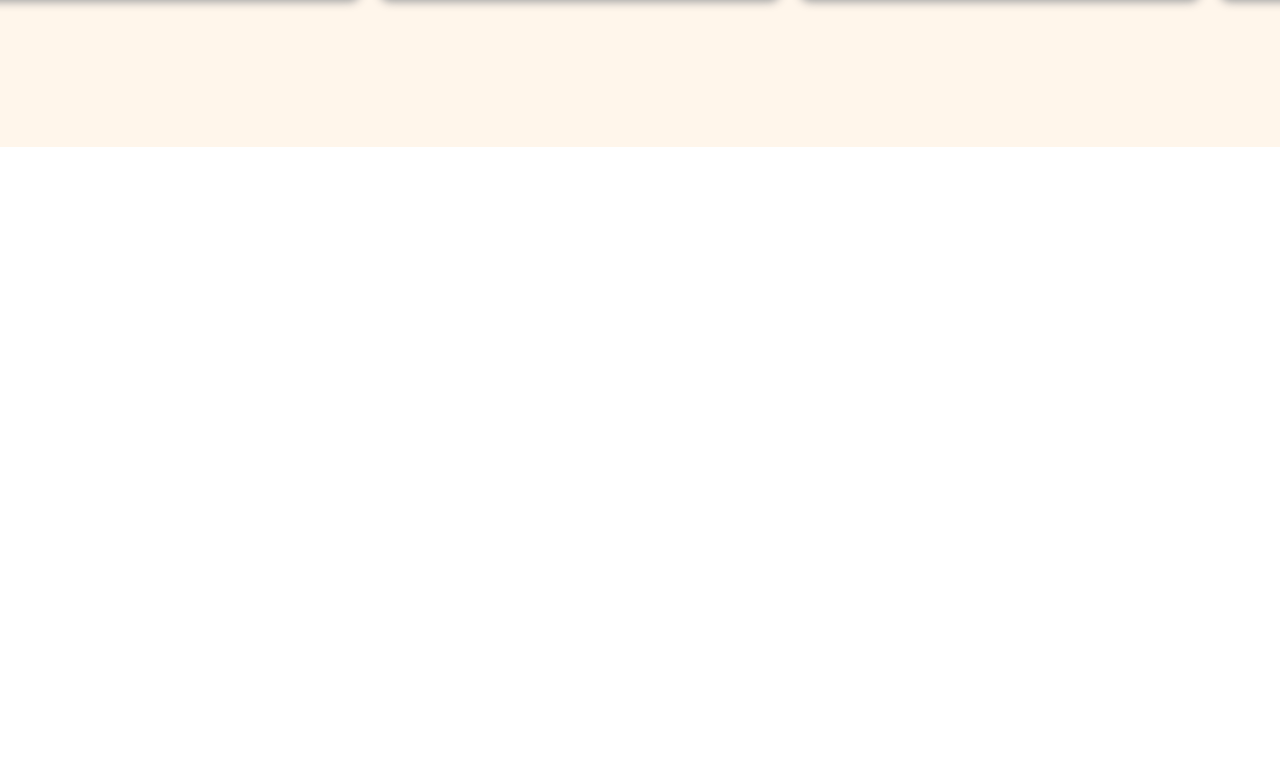
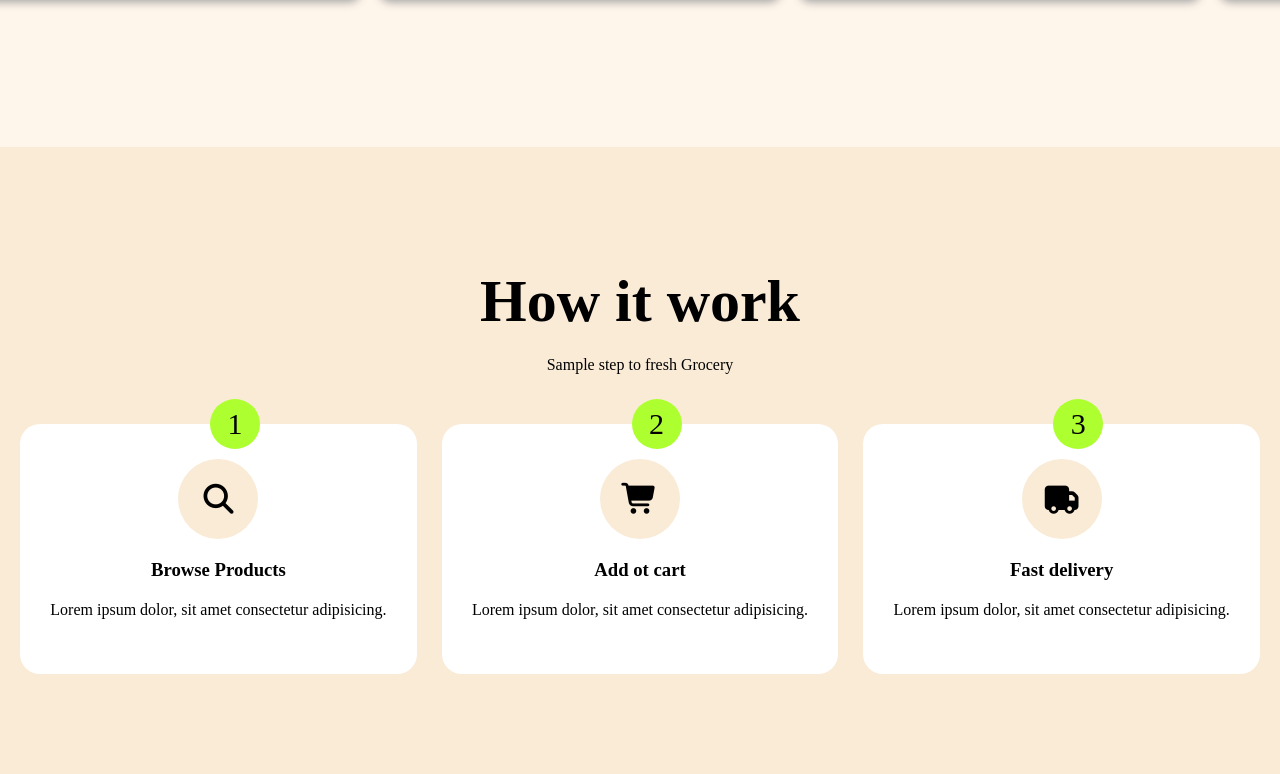
Before and after one commit to Rathanak-Phan/AKTA-Grocery, a plain HTML site: page index.html in a window 1280 px wide. Shown: the part 1289-2063 px from the top of the page. Before the commit the page ends 1436 px from the top, so only its background shows below. Drawn offline with Linux system fonts and the light colour scheme.

Commit message:
How it work

```diff
--- a/index.html
+++ b/index.html
@@ -99,7 +99,7 @@
                         </div>
                     </div>
                     <div class="card"></div>
-                                        <div class="card">
+                    <div class="card">
                         <div class="image">
                             <img src="https://encrypted-tbn0.gstatic.com/images?q=tbn:ANd9GcQvWwffRDgJHNPK3jq2ALCoLJP-W-RGjY9dGXZNwYlE1wdXtV9gU1mDqEk&s=10" alt="">
                         </div>
@@ -115,6 +115,47 @@
                 </div>
             </div>
         </section>
+
+        <!-- How ot work -->
+        <section class="works">
+            <div class="screen-width">
+                <h2>How it work</h2>
+                <p>Sample step to fresh Grocery</p>
+
+                <div class="card-container">
+                    <div class="card">
+                        <div class="search">
+                            <i class="fa-solid fa-magnifying-glass"></i>
+                        </div>
+                        <h3>Browse Products</h3>
+                        <p>Lorem ipsum dolor, sit amet consectetur adipisicing.</p>
+
+                        <!--  -->
+                        <div class="order-number">1</div>
+                    </div>
+                    <div class="card">
+                        <div class="search">
+                            <i class="fa-solid fa-cart-shopping"></i>
+                        </div>
+                        <h3>Add ot cart</h3>
+                        <p>Lorem ipsum dolor, sit amet consectetur adipisicing.</p>
+
+                        <!--  -->
+                        <div class="order-number">2</div>
+                    </div>
+                    <div class="card">
+                        <div class="search">
+                            <i class="fa-solid fa-truck"></i>
+                        </div>
+                        <h3>Fast delivery</h3>
+                        <p>Lorem ipsum dolor, sit amet consectetur adipisicing.</p>
+
+                        <!--  -->
+                        <div class="order-number">3</div>
+                    </div>
+                </div>
+            </div>
+        </section>
     </main>
     <footer class="footer"></footer>
 </body>
--- a/styles/main.css
+++ b/styles/main.css
@@ -168,3 +168,74 @@
     background-color: rgb(255, 255, 255);
     font-size: 20px;
 }
+
+.works {
+    width: 100%;
+    height: auto;
+    display: flex;
+    justify-content: center;
+    background-color: antiquewhite;
+    padding: 100px 0px;
+}
+
+.works .screen-width {
+    /* background-color: rgb(255, 255, 255); */
+}
+
+.works .screen-width h2 {
+    font-size: 60px;
+    text-align: center;
+    margin: 20px 0px;
+}
+
+.works .screen-width p {
+    text-align: center;
+    margin-bottom: 50px;
+}
+
+.works .card-container {
+    width: 100%;
+    height: 250px;
+    /* background-color: aqua; */
+    display: flex;
+    justify-content: space-between;
+}
+
+.works .card-container .card {
+    width: 32%;
+    height: 100%;
+    background-color: rgb(255, 255, 255);
+    border-radius: 20px;
+    position: relative;
+    display: flex;
+    flex-direction: column;
+    gap: 20px;
+    justify-content: center;
+    align-items: center;
+}
+
+.works .card-container .card .search {
+    width: 80px;
+    height: 80px;
+    border-radius: 50%;
+    background-color: antiquewhite;
+    display: flex;
+    justify-content: center;
+    align-items: center;
+    font-size: 30px;
+    margin-top: 30px;
+}
+
+.order-number {
+    width: 50px;
+    height: 50px;
+    border-radius: 50%;
+    background-color: greenyellow;
+    position: absolute;
+    left: 190px;
+    top: -25px;
+    display: flex;
+    justify-content: center;
+    align-items: center;
+    font-size: 30px;
+}
```
